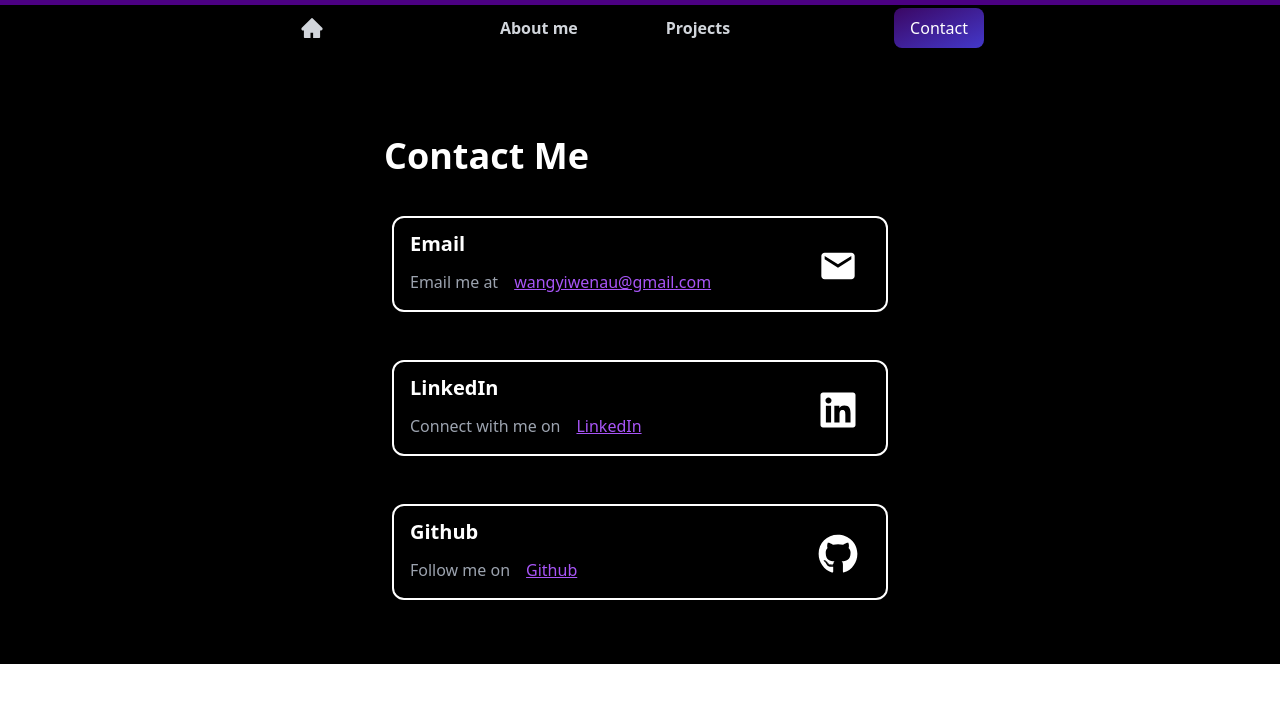
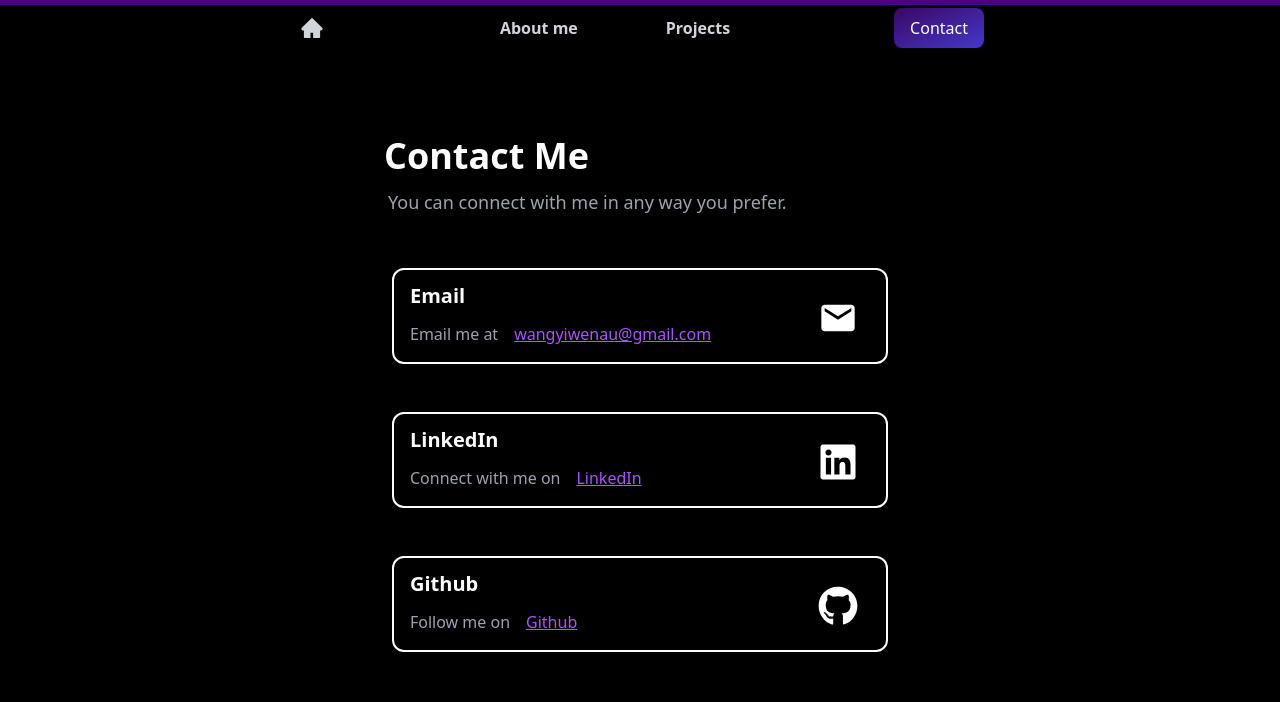
Before and after one commit to yiwenwangANU/portfolio, a React (Vite) app: page /contact in a window 1280 px wide. Shown: the top 702 px of the page. Built offline with nearby package versions, Linux system fonts and the light colour scheme.

Commit message:
refine contact page

```diff
--- a/src/components/AppLayout.jsx
+++ b/src/components/AppLayout.jsx
@@ -12,7 +12,7 @@ function AppLayout() {
         className="progress-bar"
         style={{ scaleX: scrollYProgress }}
       />
-      <div className="bg-black">
+      <div className="bg-black min-h-screen">
         <Navigation />
         <Outlet />
         <Footer />
--- a/src/components/Contact.jsx
+++ b/src/components/Contact.jsx
@@ -37,7 +37,20 @@ function Contact() {
       >
         Contact Me
       </motion.div>
-      <div className="flex flex-row gap-x-10 gap-y-12 flex-wrap px-2 py-10">
+      <motion.div
+        className="text-gray-400 leading-5 px-1 py-4 text-lg"
+        initial={{ opacity: 0, x: 100 }}
+        animate={{ opacity: 1, x: 0 }}
+        transition={{ duration: 1 }}
+      >
+        You can connect with me in any way you prefer.
+      </motion.div>
+      <motion.div
+        className="flex flex-row gap-x-10 gap-y-12 flex-wrap px-2 py-10"
+        initial={{ opacity: 0, y: 100 }}
+        animate={{ opacity: 1, y: 0 }}
+        transition={{ duration: 1 }}
+      >
         {contactInfo.map((item) => (
           <ContactCard
             title={item.title}
@@ -48,7 +61,7 @@ function Contact() {
             key={item.title}
           />
         ))}
-      </div>
+      </motion.div>
     </div>
   );
 }
```
